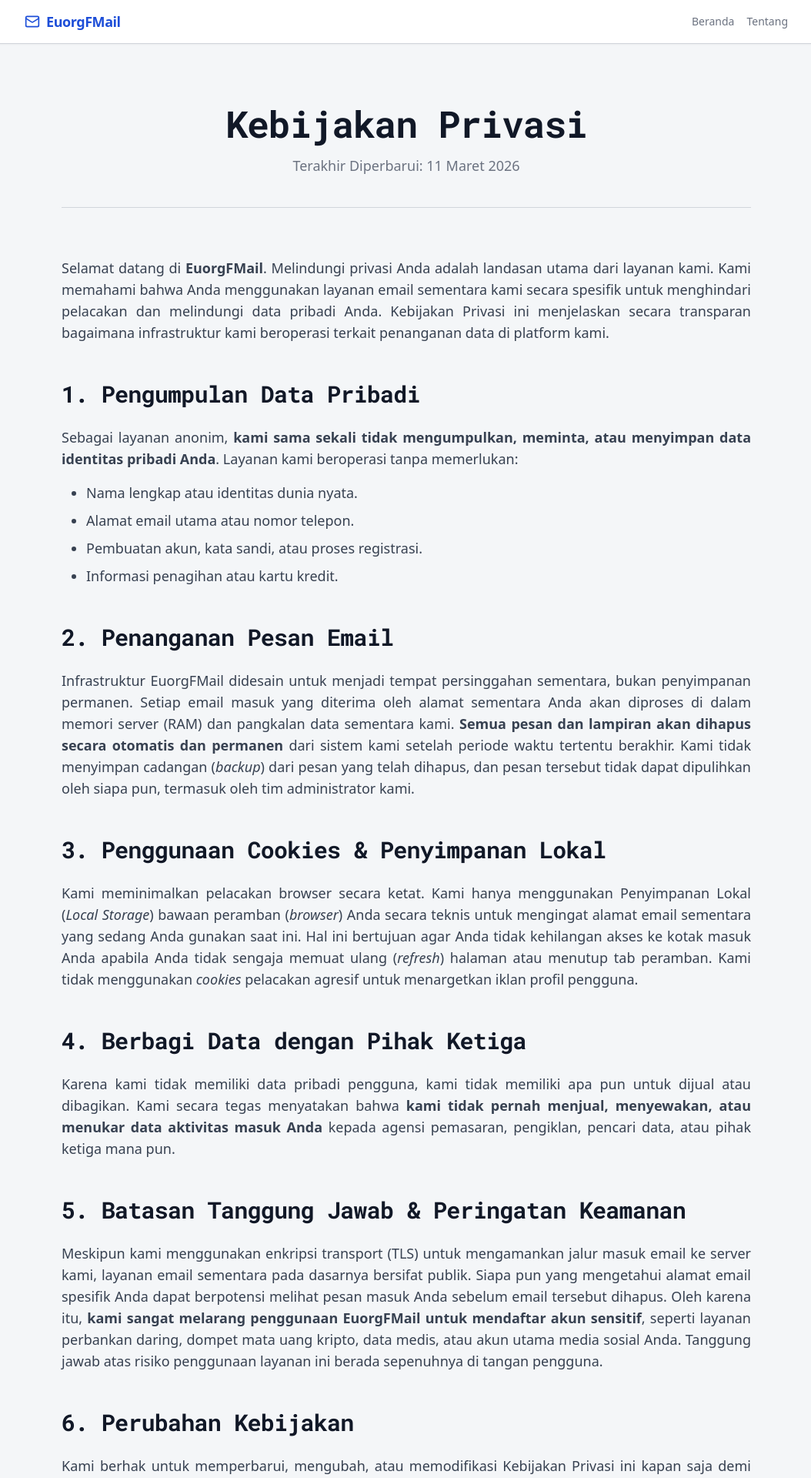
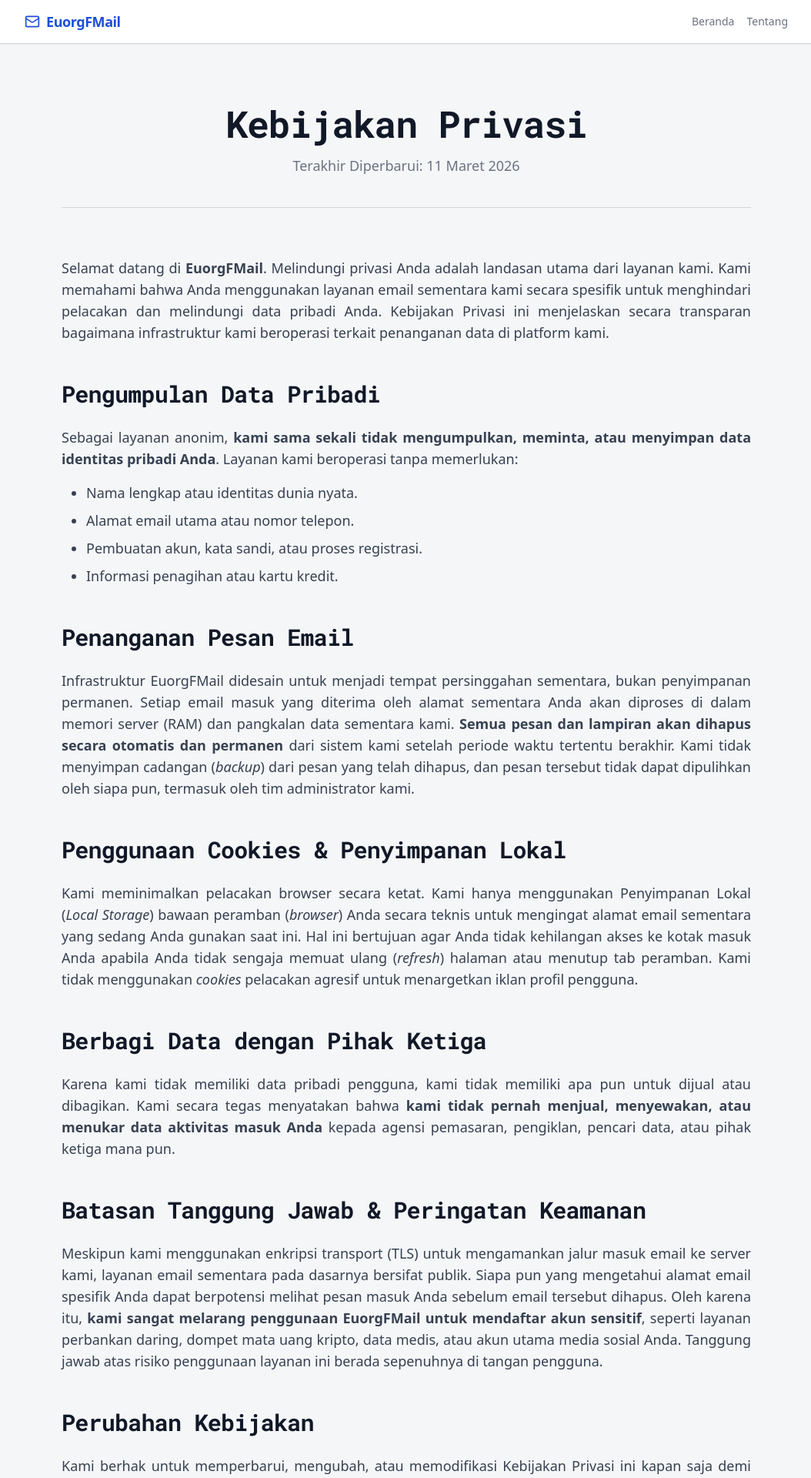
Before and after one commit to hyein89/Mail-fake-baru-2026, a Next.js app: page /privasi in a window 1280 px wide. Shown: the top 1920 px of the page at 77% size, without its empty margins (112-1166 px from the left). Built offline with nearby package versions, Linux system fonts and the light colour scheme.

Commit message:
Update page.tsx

```diff
--- a/app/privasi/page.tsx
+++ b/app/privasi/page.tsx
@@ -25,7 +25,7 @@
 
         {/* Pasal 1 */}
         <section>
-          <h2 className="text-2xl md:text-3xl font-bold text-gray-900 mb-6 tracking-tight">1. Pengumpulan Data Pribadi</h2>
+          <h2 className="text-2xl md:text-3xl font-bold text-gray-900 mb-6 tracking-tight">Pengumpulan Data Pribadi</h2>
           <p className="text-base md:text-lg leading-relaxed text-justify mb-4">
             Sebagai layanan anonim, <strong>kami sama sekali tidak mengumpulkan, meminta, atau menyimpan data identitas pribadi Anda</strong>. Layanan kami beroperasi tanpa memerlukan:
           </p>
@@ -39,7 +39,7 @@
 
         {/* Pasal 2 */}
         <section>
-          <h2 className="text-2xl md:text-3xl font-bold text-gray-900 mb-6 tracking-tight">2. Penanganan Pesan Email</h2>
+          <h2 className="text-2xl md:text-3xl font-bold text-gray-900 mb-6 tracking-tight">Penanganan Pesan Email</h2>
           <p className="text-base md:text-lg leading-relaxed text-justify">
             Infrastruktur {siteConfig.name} didesain untuk menjadi tempat persinggahan sementara, bukan penyimpanan permanen. Setiap email masuk yang diterima oleh alamat sementara Anda akan diproses di dalam memori server (RAM) dan pangkalan data sementara kami. <strong>Semua pesan dan lampiran akan dihapus secara otomatis dan permanen</strong> dari sistem kami setelah periode waktu tertentu berakhir. Kami tidak menyimpan cadangan (<em>backup</em>) dari pesan yang telah dihapus, dan pesan tersebut tidak dapat dipulihkan oleh siapa pun, termasuk oleh tim administrator kami.
           </p>
@@ -47,7 +47,7 @@
 
         {/* Pasal 3 */}
         <section>
-          <h2 className="text-2xl md:text-3xl font-bold text-gray-900 mb-6 tracking-tight">3. Penggunaan Cookies & Penyimpanan Lokal</h2>
+          <h2 className="text-2xl md:text-3xl font-bold text-gray-900 mb-6 tracking-tight">Penggunaan Cookies & Penyimpanan Lokal</h2>
           <p className="text-base md:text-lg leading-relaxed text-justify">
             Kami meminimalkan pelacakan browser secara ketat. Kami hanya menggunakan Penyimpanan Lokal (<em>Local Storage</em>) bawaan peramban (<em>browser</em>) Anda secara teknis untuk mengingat alamat email sementara yang sedang Anda gunakan saat ini. Hal ini bertujuan agar Anda tidak kehilangan akses ke kotak masuk Anda apabila Anda tidak sengaja memuat ulang (<em>refresh</em>) halaman atau menutup tab peramban. Kami tidak menggunakan <em>cookies</em> pelacakan agresif untuk menargetkan iklan profil pengguna.
           </p>
@@ -55,7 +55,7 @@
 
         {/* Pasal 4 */}
         <section>
-          <h2 className="text-2xl md:text-3xl font-bold text-gray-900 mb-6 tracking-tight">4. Berbagi Data dengan Pihak Ketiga</h2>
+          <h2 className="text-2xl md:text-3xl font-bold text-gray-900 mb-6 tracking-tight">Berbagi Data dengan Pihak Ketiga</h2>
           <p className="text-base md:text-lg leading-relaxed text-justify">
             Karena kami tidak memiliki data pribadi pengguna, kami tidak memiliki apa pun untuk dijual atau dibagikan. Kami secara tegas menyatakan bahwa <strong>kami tidak pernah menjual, menyewakan, atau menukar data aktivitas masuk Anda</strong> kepada agensi pemasaran, pengiklan, pencari data, atau pihak ketiga mana pun.
           </p>
@@ -63,7 +63,7 @@
 
         {/* Pasal 5 */}
         <section>
-          <h2 className="text-2xl md:text-3xl font-bold text-gray-900 mb-6 tracking-tight">5. Batasan Tanggung Jawab & Peringatan Keamanan</h2>
+          <h2 className="text-2xl md:text-3xl font-bold text-gray-900 mb-6 tracking-tight">Batasan Tanggung Jawab & Peringatan Keamanan</h2>
           <p className="text-base md:text-lg leading-relaxed text-justify">
             Meskipun kami menggunakan enkripsi transport (TLS) untuk mengamankan jalur masuk email ke server kami, layanan email sementara pada dasarnya bersifat publik. Siapa pun yang mengetahui alamat email spesifik Anda dapat berpotensi melihat pesan masuk Anda sebelum email tersebut dihapus. Oleh karena itu, <strong>kami sangat melarang penggunaan {siteConfig.name} untuk mendaftar akun sensitif</strong>, seperti layanan perbankan daring, dompet mata uang kripto, data medis, atau akun utama media sosial Anda. Tanggung jawab atas risiko penggunaan layanan ini berada sepenuhnya di tangan pengguna.
           </p>
@@ -71,7 +71,7 @@
 
         {/* Pasal 6 */}
         <section>
-          <h2 className="text-2xl md:text-3xl font-bold text-gray-900 mb-6 tracking-tight">6. Perubahan Kebijakan</h2>
+          <h2 className="text-2xl md:text-3xl font-bold text-gray-900 mb-6 tracking-tight">Perubahan Kebijakan</h2>
           <p className="text-base md:text-lg leading-relaxed text-justify">
             Kami berhak untuk memperbarui, mengubah, atau memodifikasi Kebijakan Privasi ini kapan saja demi menyesuaikan dengan perubahan operasional atau regulasi hukum internasional. Setiap perubahan material akan langsung ditayangkan di halaman ini, dan tanggal "Terakhir Diperbarui" di bagian atas dokumen ini akan direvisi secara otomatis. Kami menyarankan Anda untuk meninjau halaman ini secara berkala.
           </p>
```
